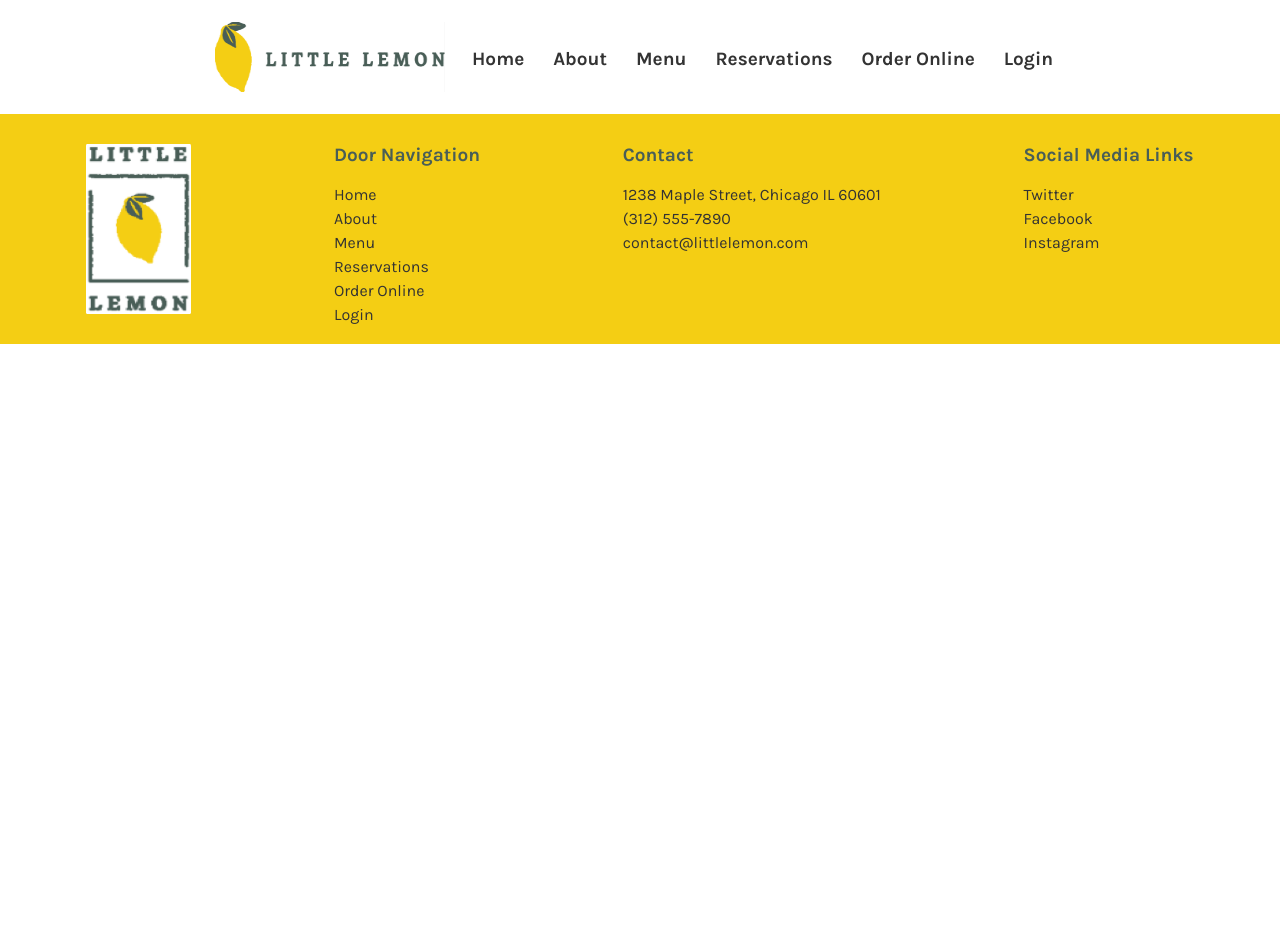
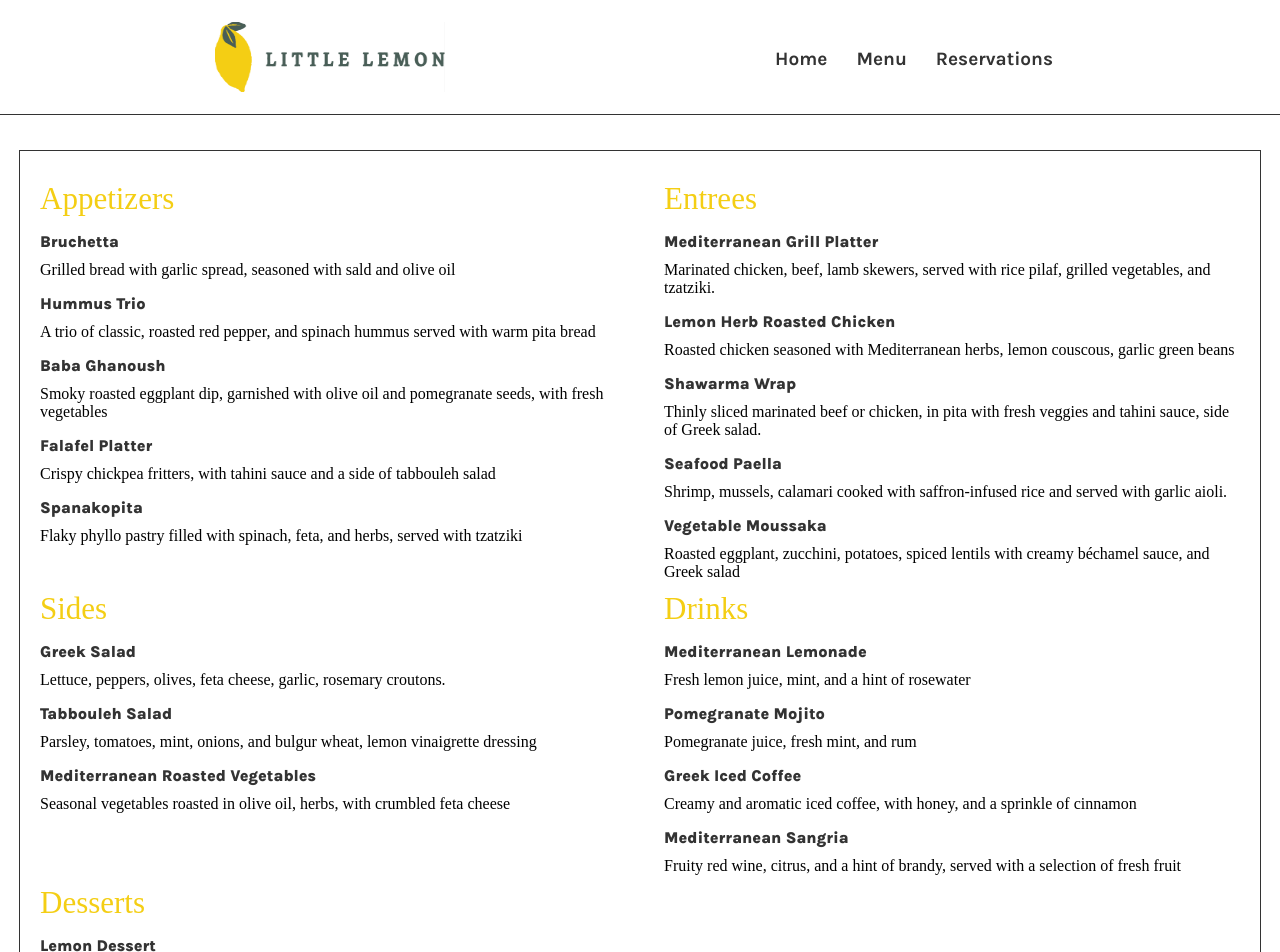
Before and after one commit to rozorb/metaproject, a React (Create React App) app: page /menu-page in a window 1280 px wide. Shown: the top 952 px of the page. Before the commit the page ends 800 px from the top, so only its background shows below. Built offline with nearby package versions, Linux system fonts and the light colour scheme.

Commit message:
added pages, styles, code cleaning, file cleaning

```diff
--- a/src/App.js
+++ b/src/App.js
@@ -4,6 +4,8 @@ import Footer from './components/Footer'
 import Home from './pages/Home'
 import BookingPage from './pages/BookingPage.js'
 import ConfirmedBooking from './pages/ConfirmedBooking'
+import Temp from './pages/Temp'
+import Menu from './pages/Menu'
 import { BrowserRouter, Route, Routes} from 'react-router-dom'
 import React, { useState, useReducer, useEffect } from 'react'
 import { fetchAPI } from "./mockAPI"
@@ -43,7 +45,7 @@ function updateTimes(state, date) {
 function App() {
   const [initialize, setInitialize] = useState(false) //state condition to set initial value for current date
   const [formData, setFormData] = useState({
-    formDate:'', formTime:'', guestsNumber:'1', occasion:''}
+    formDate:'', formTime:'', guestsNumber:'1', occasion:'', name:'', phone:''}
   )
   const [state, dispatch] = useReducer(updateTimes, ["17:00","18:00","19:00"])  // state for reserve times based on date
 
@@ -99,8 +101,14 @@ function App() {
                 formData={formData}
               />
             }/>
+            <Route path='/menu-page' element={
+              <Menu />
+            }/>
             <Route path='/confirmed-booking' element={
               <ConfirmedBooking />
+            }/>
+            <Route path='/temp' element={
+              <Temp />
             }/>
           </Routes>
         </div>
--- a/src/components/BookingForm.js
+++ b/src/components/BookingForm.js
@@ -19,7 +19,6 @@ export default function BookingForm({times, formData, handleChange}) {
         console.error('Form submission failed', error);
       });
     console.log(reserve)
-    alert('Form submitted successfully!');
   }
   //console.log('These are the times: ', times.value)
     return(
@@ -59,6 +58,28 @@ export default function BookingForm({times, formData, handleChange}) {
             )}
           </select>
         </div>
+        <div>
+          <label htmlFor="name" className="form-text">Name: </label>
+          <input
+              type="text"
+              id="name"
+              name="name"
+              value={formData.name}
+              onChange={handleChange}
+              required
+          />
+        </div>
+        <div>
+          <label htmlFor="phone" className="form-text">Phone: </label>
+          <input
+              type="tel"
+              id="phone"
+              name="phone"
+              value={formData.phone}
+              onChange={handleChange}
+              required
+          />
+        </div>
         <div >
           <label htmlFor="guests" className="form-text">Number of guests: </label>
           <input
--- a/src/components/Highlights.js
+++ b/src/components/Highlights.js
@@ -3,6 +3,7 @@ import salad from "../assets/greek salad.jpg"
 import bruchetta from "../assets/bruchetta.png"
 import dessert from "../assets/lemon dessert.jpg"
 import scooter from "../assets/scooter.png"
+import { Link } from "react-router-dom"
 
 
 export default function Highlights() {
@@ -11,7 +12,9 @@ export default function Highlights() {
          <div className="high-container">
             <div className="high-top">
               <h2 className="display-title">This weeks specials!</h2>
-              <button>Online Menu</button>
+              <button >
+                <Link to='/menu-page'>Online Menu</Link>
+              </button>
             </div>
             <section className="menu-items">
                 <ul className="menu-items">
--- a/src/components/Nav.js
+++ b/src/components/Nav.js
@@ -6,11 +6,9 @@ export default function Nav() {
         <nav>
             <ul className="nav-links karla-regular">
                 <li><Link to='/'>Home</Link></li>
-                <li><Link>About</Link></li>
-                <li><Link>Menu</Link></li>
+                <li><Link to='/menu-page'>Menu</Link></li>
                 <li><Link to='/booking-page'>Reservations</Link></li>
-                <li><Link>Order Online</Link></li>
-                <li><Link>Login</Link></li>
+                {/* <li><Link to='/temp'>Order Online</Link></li> */}
             </ul>
         </nav>
     )
--- /dev/null
+++ b/src/menu.css
@@ -0,0 +1,45 @@
+*{
+    margin: 0;
+    padding: 0;
+    list-style: none;
+}
+.sub-title {
+    font-family: 'Markazi Text';
+    font-style: normal;
+    font-weight: 400;
+    font-size: 31px;
+    color:#F4CE14;
+}
+.menu-page{
+    background-color: #FFFFFF;
+    display:block;
+    padding: 35px 0;
+    border-top: 1px solid #333333;
+}
+.menu-container{
+    margin: 0 auto;
+    padding: 20px;
+    background: #FFFFFF;
+    max-width: 1200px;
+    display: flex;
+    flex-direction: row;
+    flex-wrap: wrap;
+    justify-content: space-between;
+    border: 1px solid #333333;
+}
+.menu-section{
+    width: 48%;
+    margin-top: 10px;
+}
+.menu-li {
+    font-family: karla;
+    font-weight: 800;
+    color: #333333;
+    padding: 15px 0 10px 0;
+}
+@media (max-width: 720px) {
+    .menu-section {
+        width: 100%;
+        margin: 5px 0 15px 0;
+    }
+}
--- a/src/pages/ConfirmedBooking.js
+++ b/src/pages/ConfirmedBooking.js
@@ -2,17 +2,19 @@ import React, { useState, useEffect } from 'react'
 
 export default function ConfirmedBooking() {
   const [savedBooking, setSavedBooking] = useState('')
+  const [getName, setGetName] = useState('')
   useEffect(() => {
     const info = JSON.parse(localStorage.getItem('reserveData'))
     console.log('This is the info', info)
     setSavedBooking(`${info.formDate} at ${info.formTime}`)
     console.log(savedBooking)
+    setGetName(`${info.name}`)
   }, [])
   return(
     <div className='confirmed-background'>
       <div className='confirmed-page'>
         <h2 id='confirmed-heading'>Booking Confirmed</h2>
-        <p>We look forward to seeing you on:</p>
+        <p>Thank you <span>{getName}</span>, we look forward to seeing you on:</p>
         <p>{savedBooking !== '' ? savedBooking : 'did not display'}</p>
       </div>
     </div>
--- /dev/null
+++ b/src/pages/Menu.js
@@ -0,0 +1,80 @@
+import React from 'react'
+import '../menu.css'
+export default function Menu() {
+    return(
+        <div className='menu-page'>
+          <div className='menu-container'>
+            <section className="menu-section">
+              <h2 className='sub-title'>Appetizers</h2>
+              <ul>
+                <li className='menu-li'>Bruchetta</li>
+                Grilled bread with garlic spread, seasoned with sald and olive oil
+                <li className='menu-li'>Hummus Trio</li>
+                A trio of classic, roasted red pepper, and spinach hummus served with warm pita bread
+                <li className='menu-li'>Baba Ghanoush</li>
+                Smoky roasted eggplant dip, garnished with olive oil and pomegranate seeds, with fresh vegetables
+                <li className='menu-li'>Falafel Platter</li>
+                Crispy chickpea fritters, with tahini sauce and a side of tabbouleh salad
+                <li className='menu-li'>Spanakopita</li>
+                Flaky phyllo pastry filled with spinach, feta, and herbs, served with tzatziki
+              </ul>
+            </section>
+            <section className="menu-section">
+              <h2 className='sub-title'>Entrees</h2>
+              <ul>
+                <li className='menu-li'>Mediterranean Grill Platter</li>
+                Marinated chicken, beef, lamb skewers, served with rice pilaf,
+                grilled vegetables, and tzatziki.
+                <li className='menu-li'>Lemon Herb Roasted Chicken</li>
+                Roasted chicken seasoned with Mediterranean herbs,
+                lemon couscous, garlic green beans
+                <li className='menu-li'>Shawarma Wrap</li>
+                Thinly sliced marinated beef or chicken,
+                in pita with fresh veggies and tahini sauce,
+                side of Greek salad.
+                <li className='menu-li'>Seafood Paella</li>
+                Shrimp, mussels, calamari cooked with saffron-infused rice and served with garlic aioli.
+                <li className='menu-li'>Vegetable Moussaka</li>
+                Roasted eggplant, zucchini, potatoes, spiced lentils with creamy béchamel sauce,
+                and Greek salad
+              </ul>
+            </section>
+            <section className="menu-section">
+              <h2 className='sub-title'>Sides</h2>
+              <ul>
+                <li className='menu-li'>Greek Salad</li>
+                Lettuce, peppers, olives, feta cheese, garlic, rosemary croutons.
+                <li className='menu-li'>Tabbouleh Salad</li>
+                Parsley, tomatoes, mint, onions, and bulgur wheat, lemon vinaigrette dressing
+                <li className='menu-li'>Mediterranean Roasted Vegetables</li>
+                Seasonal vegetables roasted in olive oil, herbs, with crumbled feta cheese
+              </ul>
+            </section>
+            <section className="menu-section">
+              <h2 className='sub-title'>Drinks</h2>
+              <ul>
+                <li className='menu-li'>Mediterranean Lemonade</li>
+                Fresh lemon juice, mint, and a hint of rosewater
+                <li className='menu-li'>Pomegranate Mojito</li>
+                Pomegranate juice, fresh mint, and rum
+                <li className='menu-li'>Greek Iced Coffee</li>
+                Creamy and aromatic iced coffee, with honey, and a sprinkle of cinnamon
+                <li className='menu-li'>Mediterranean Sangria</li>
+                Fruity red wine, citrus, and a hint of brandy, served with a selection of fresh fruit
+              </ul>
+            </section>
+            <section className="menu-section">
+              <h2 className='sub-title'>Desserts</h2>
+              <ul>
+                <li className='menu-li'>Lemon Dessert</li>
+                Moist lemon cake, garnished with lemon zest, and with a dusting of powdered sugar
+                <li className='menu-li'>Mediterranean Sorbet Trio</li>
+                Trio of fruit sorbets, mango, lemon, and raspberry, served with fresh berries
+                <li className='menu-li'>Baklava</li>
+                Layers of flaky pastry, honey, and crushed nuts, topped with a drizzle of rosewater syrup
+              </ul>
+            </section>
+          </div>
+        </div>
+    )
+}
--- /dev/null
+++ b/src/pages/Temp.js
@@ -0,0 +1,9 @@
+import React from "react"
+
+export default function Temp() {
+    return(
+        <div className="temp-page">
+          <h1 className='display-title'>Under Construction</h1>
+        </div>
+    )
+}
```
Also changed, not shown: src/components/Header.js (+38 -4 lines), src/index.css (+89 -8 lines).
